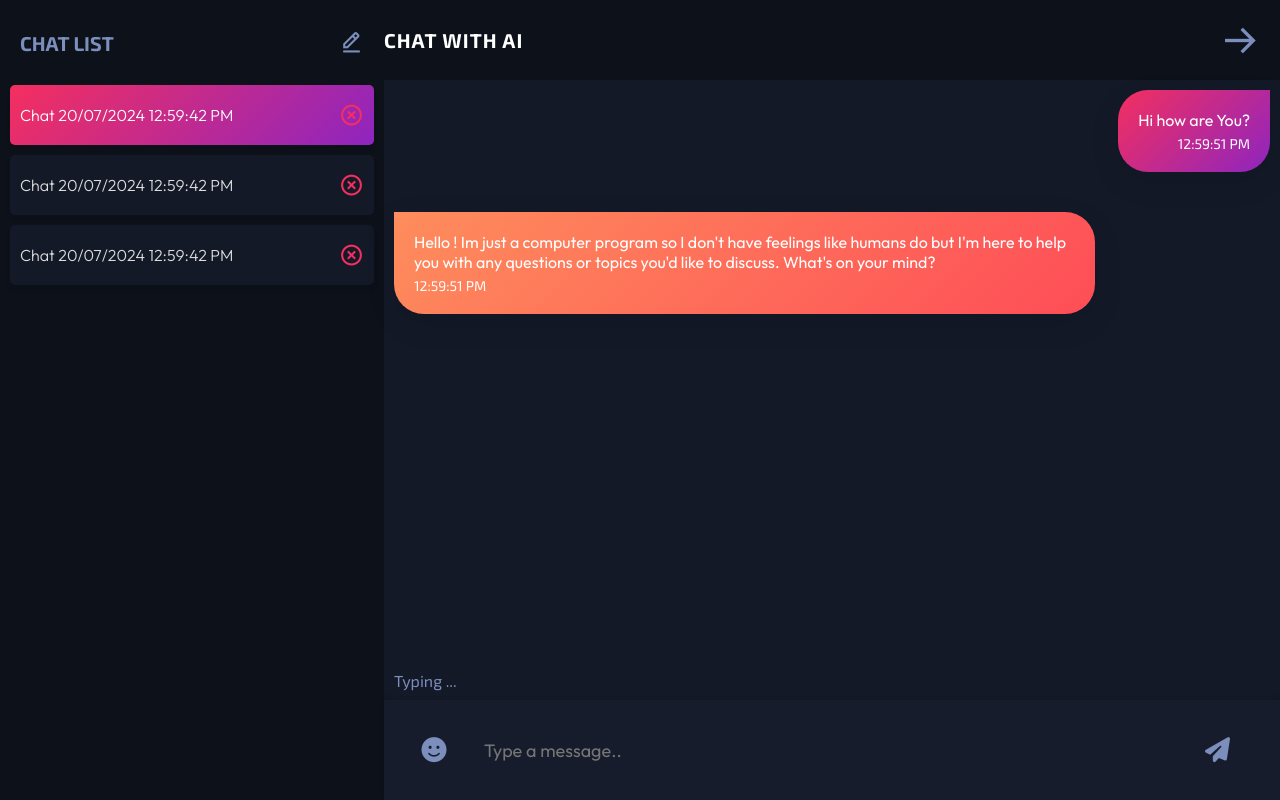
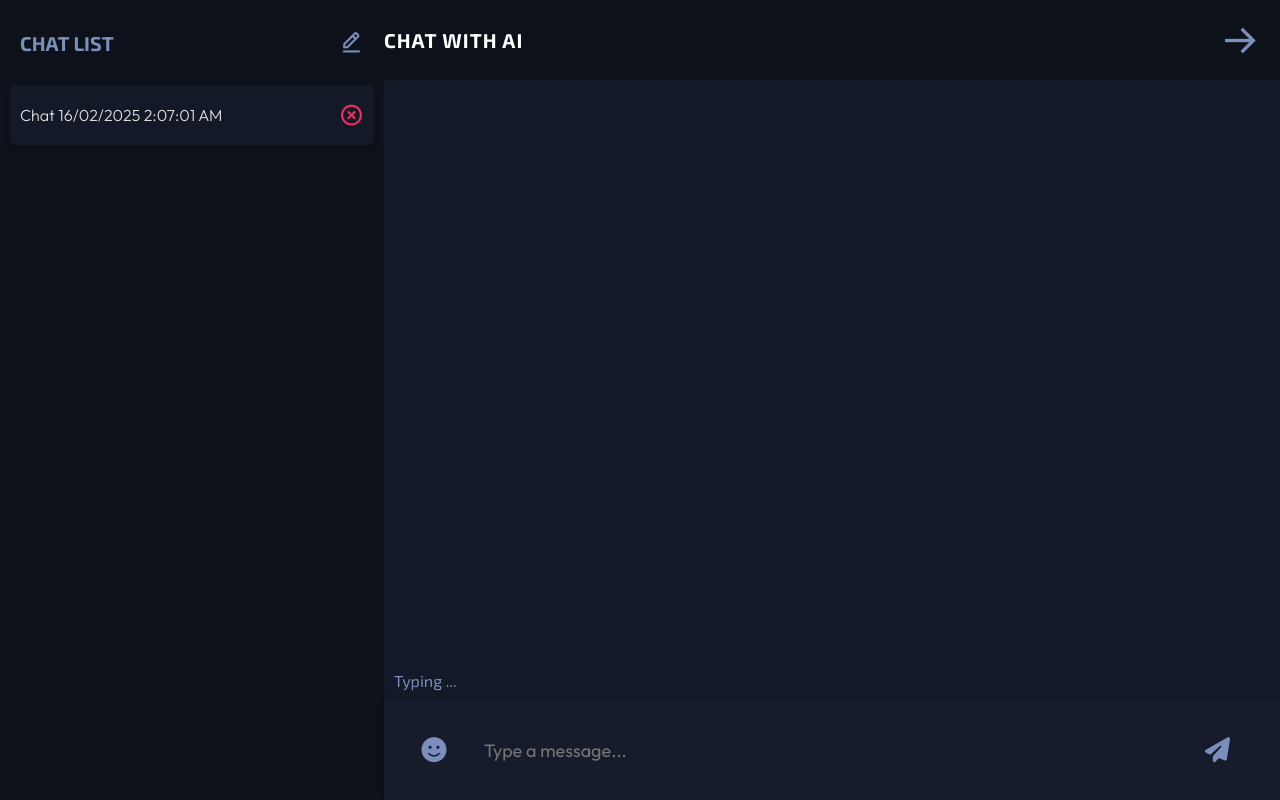
Before and after one commit to jadhavmrinalini98/AI-Chatbot, a React (Vite) app in the folder ai-chat-bot/: page / in a window 1280 px wide. Both pictures are taken after a click on the button "CHAT AI". Built offline with nearby package versions, Linux system fonts and the light colour scheme.

Commit message:
built chat functionality

```diff
--- a/ai-chat-bot/src/App.jsx
+++ b/ai-chat-bot/src/App.jsx
@@ -4,9 +4,19 @@ import ChatBotApp from './Components/ChatBotApp'
 
 const App = () => {
   const[isChatting, setIsChatting] = useState(false)
+  const[chats,setChats] = useState([])
 
   const handleStartChat=() =>{
     setIsChatting(true)
+    if(chats.length === 0){
+      const newChat={
+        id: `Chat ${new Date().toLocaleDateString("en-GB")}
+        ${new Date().toLocaleTimeString()}`,
+        messages:[],
+
+      }
+      setChats([newChat])
+    }
   }
   const handleGoBack = () =>{
     setIsChatting(false)
@@ -14,7 +24,8 @@ const App = () => {
   return (
     <div className='container'>
       {isChatting ?(
-        <ChatBotApp onGoBack={handleGoBack}/>)
+        <ChatBotApp onGoBack={handleGoBack} chats={chats}
+        setChats={setChats}/>)
         : (
         <ChatBotStart onStartChat={handleStartChat}/>)
       }
--- a/ai-chat-bot/src/Components/ChatBotApp.jsx
+++ b/ai-chat-bot/src/Components/ChatBotApp.jsx
@@ -1,6 +1,42 @@
-import React from 'react'
+import React, { useState } from 'react'
 import './ChatBotApp.css'
-const ChatBotApp = ({onGoBack}) => {
+const ChatBotApp = ({onGoBack,chats,setChats}) => {
+    const[inputValue, setInputValue] =useState('')
+    const[messages,setMessages]=useState(chats[0]?.
+        messages || [] )
+
+    const handleInputChange = (e) =>{
+        setInputValue(e.target.value)
+    }
+    const sendMessage = () => {
+        if(inputValue.trim() === '') return
+
+        const newMessage = {
+            type: 'prompt',
+            text: inputValue,
+            timestamp: new Date().toLocaleTimeString(),
+
+        }
+        const updatedMessages =[...messages,newMessage]
+        setMessages(updatedMessages)
+        setInputValue('')
+
+
+        const updatedChats = chats.map((chats, index) => {
+            if(index === 0){
+                return {...chats, messages: updatedMessages}
+        }
+        return chat
+        })
+        setChats(updatedChats)
+    }
+    const handleKeyDown = (e) =>{
+        if(e.key ==="Enter"){
+            e.preventDefault()
+            sendMessage()
+        }
+    }
+
   return (
     <div className='chat-app'>
         <div className="chat-list">
@@ -8,20 +44,14 @@ const ChatBotApp = ({onGoBack}) => {
                 <h2>Chat List</h2>
                 <i className="bx bx-edit-alt new-chat"></i>
             </div>
-            <div className="chat-list-item active">
-                <h4>Chat 20/07/2024 12:59:42 PM</h4>
+            {chats.map(
+                (chat, index) => (
+                    <div key={index} className={`chat-list-item $
+                        {index === 0 ? 'active' :''}`}>
+                <h4>{chat.id}</h4>
                 <i className="bx bx-x-circle"></i>
             </div>
-
-            <div className="chat-list-item">
-                <h4>Chat 20/07/2024 12:59:42 PM</h4>
-                <i className="bx bx-x-circle"></i>
-            </div>
-
-            <div className="chat-list-item">
-                <h4>Chat 20/07/2024 12:59:42 PM</h4>
-                <i className="bx bx-x-circle"></i>
-            </div>
+            ))}
 
         </div>
         <div className="chat-window">
@@ -33,20 +63,27 @@ const ChatBotApp = ({onGoBack}) => {
 
             </div>
             <div className="chat">
-                <div className="prompt">Hi how are You?
-                <span>12:59:51 PM</span>
-                </div>
-                <div className="response">Hello ! Im just a computer program so
-                    I don't have feelings like humans do but I'm here to help you with any questions or
-                    topics you'd like to discuss. What's on your mind?
-                <span>12:59:51 PM</span>
-                </div>
+                {messages.map((msg,index) => (
+                    <div key ={index} className={msg.type === "prompt"
+                        ? "prompt": "response"}>
+                    {msg.text}
+                    <span>{msg.timestamp}</span>
+                    </div>
+                ))}
+
                 <div className="typing">Typing ...</div>
             </div>
-            <form className ='msg-form'>
+            <form className ='msg-form' onSubmit={(e) =>
+                e.preventDefault()}>
                 <i className="fa-solid fa-face-smile emoji"></i>
-                <input type='text' className='msg-input' placeholder='Type a message..'/>
-                <i className="fa-solid fa-paper-plane"></i>
+                <input type='text'
+                className='msg-input'
+                placeholder='Type a message...'
+                value={inputValue}
+                onChange={handleInputChange}
+                onKeyDown={handleKeyDown} />
+                <i className="fa-solid fa-paper-plane"
+                onClick={sendMessage}></i>
             </form>
 
         </div>
```
Also changed, not shown: 1 other file (tests, documents, lock files or other folders).
